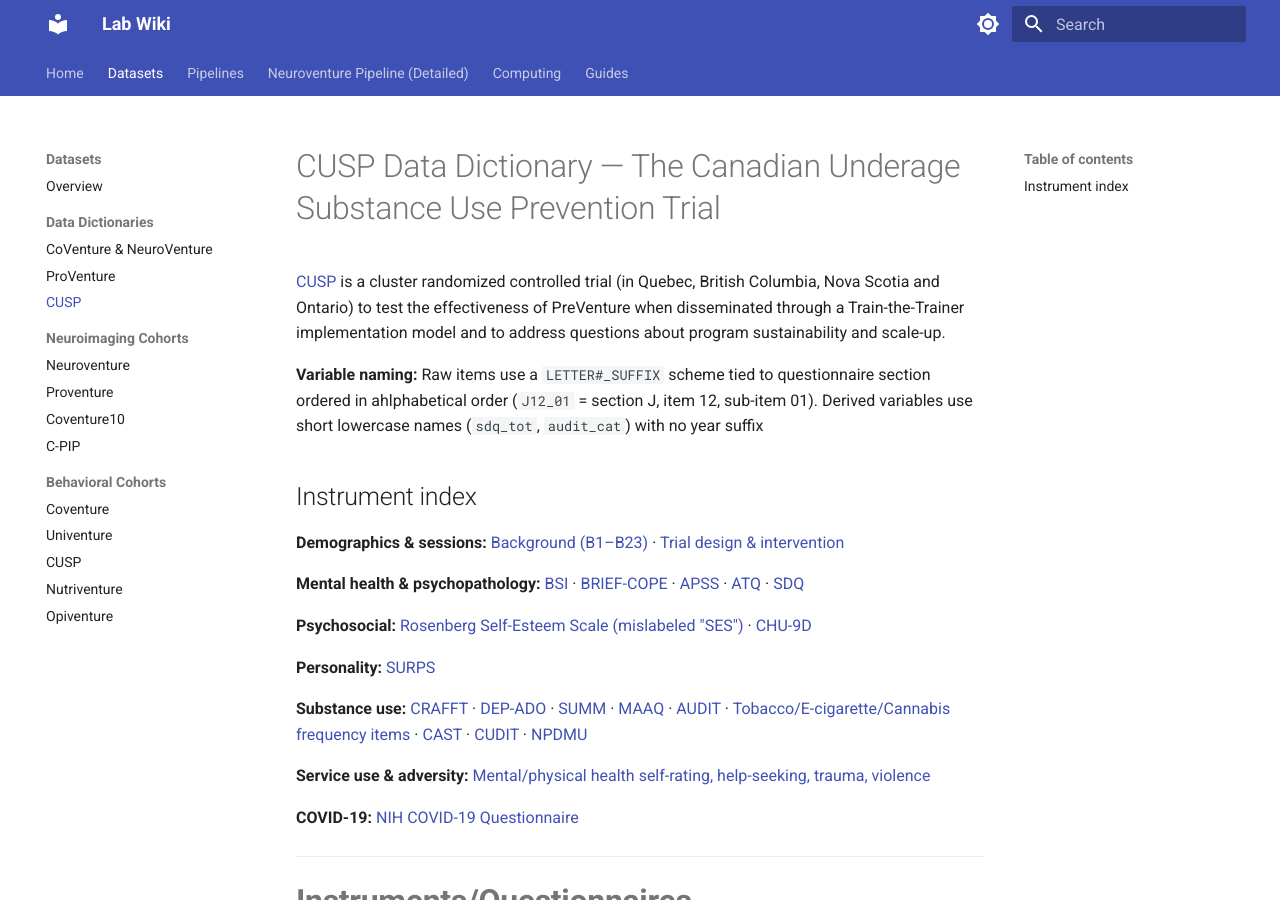
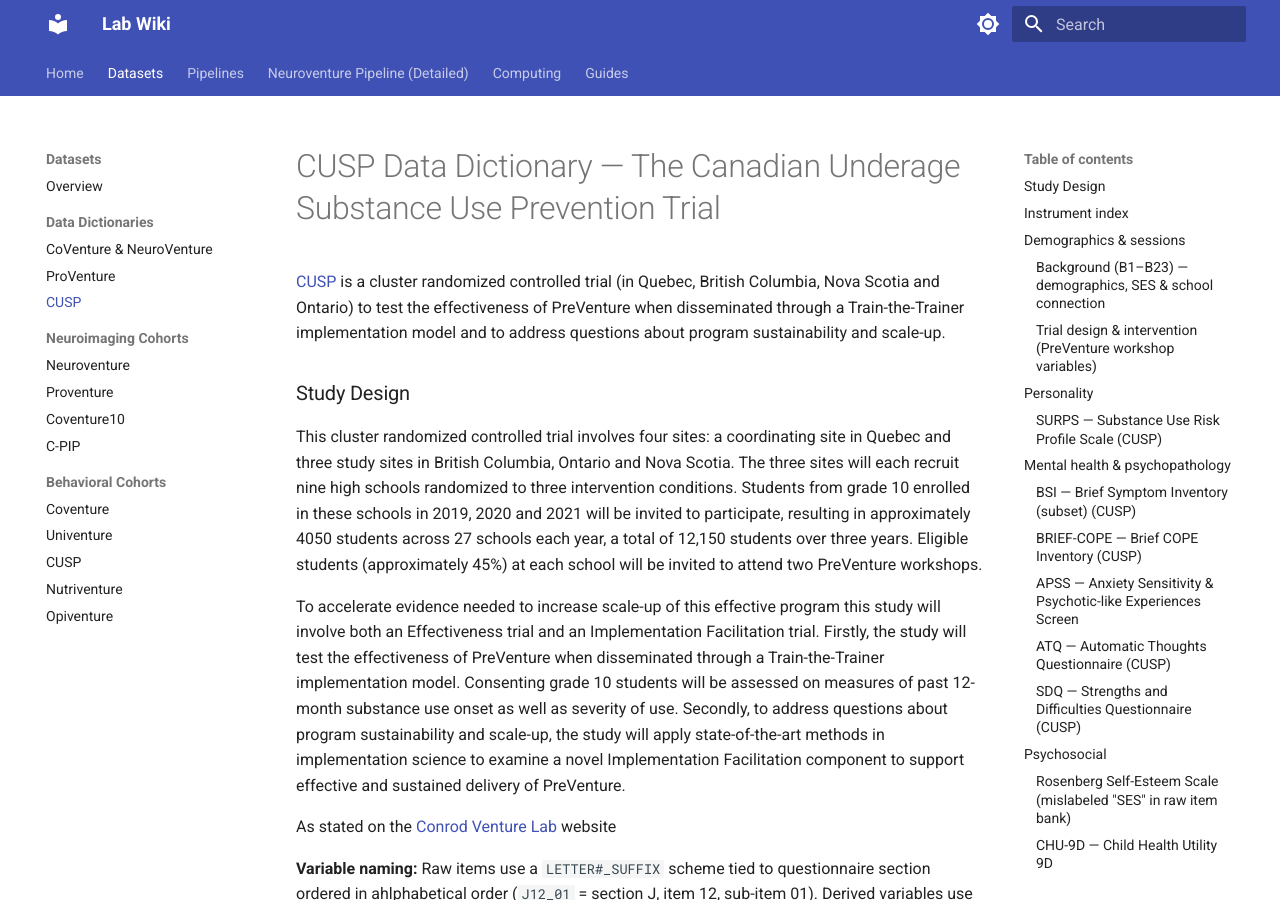
Before and after one commit to subhasriviswa/lab-wiki, an MkDocs documentation site: the page built from docs/datasets/data-dictionaries/cusp.md, in a window 1280 px wide and 900 px high. Built offline with MkDocs 1.6.1 and Material for MkDocs 9.7.7, drawn with Linux system fonts in a browser that asks for light colours.

Commit message:
Enhance CUSP data dictionary with study design section
Added study design and intervention details to CUSP data dictionary.

```diff
--- a/docs/datasets/data-dictionaries/cusp.md
+++ b/docs/datasets/data-dictionaries/cusp.md
@@ -1,5 +1,12 @@
 # CUSP Data Dictionary — The Canadian Underage Substance Use Prevention Trial
 [CUSP](https://www.conrodventurelab.com/project-pages/cusp-trial) is a cluster randomized controlled trial (in Quebec, British Columbia, Nova Scotia and Ontario) to test the effectiveness of PreVenture when disseminated through a Train-the-Trainer implementation model and to address questions about program sustainability and scale-up.
+
+###Study Design
+This cluster randomized controlled trial involves four sites: a coordinating site in Quebec and three study sites in British Columbia, Ontario and Nova Scotia. The three sites will each recruit nine high schools randomized to three intervention conditions. Students from grade 10 enrolled in these schools in 2019, 2020 and 2021 will be invited to participate, resulting in approximately 4050 students across 27 schools each year, a total of 12,150 students over three years. Eligible students (approximately 45%) at each school will be invited to attend two PreVenture workshops.
+
+To accelerate evidence needed to increase scale-up of this effective program this study will involve both an Effectiveness trial and an Implementation Facilitation trial. Firstly, the study will test the effectiveness of PreVenture when disseminated through a Train-the-Trainer implementation model. Consenting grade 10 students will be assessed on measures of past 12-month substance use onset as well as severity of use. Secondly, to address questions about program sustainability and scale-up, the study will apply state-of-the-art methods in implementation science to examine a novel Implementation Facilitation component to support effective and sustained delivery of PreVenture.
+
+As stated on the [Conrod Venture Lab](https://www.conrodventurelab.com/projets/cusp) website
 
 **Variable naming:** Raw items use a `LETTER#_SUFFIX` scheme tied to questionnaire section ordered in ahlphabetical order (`J12_01` = section J, item 12, sub-item 01). Derived variables use short lowercase names (`sdq_tot`, `audit_cat`) with no year suffix
 
@@ -20,18 +27,17 @@
 **COVID-19:** [NIH COVID-19 Questionnaire](#nih-covid-19-questionnaire)
 
 ---
-# **Instruments/Questionnaires**
 
 ## Demographics & sessions
 
-## Background (B1–B23) — demographics, SES & school connection
+### Background (B1–B23) — demographics, SES & school connection
 - **Description:** Date of birth, grade, time in Canada, ethnicity/cultural background, sex at birth, gender identity, sexual orientation, parental birthplace, household composition, caregiver education/employment, part-time work/study hours, perceived family SES, family/school/community connectedness, perceived school-standing, school marks, unexcused/illness school absences, and suspension/expulsion history.
 - **Raw items:** 26 (`B1`–`B23`, including sub-items `B4`, `B9a`–`B9d`, `B14_A`–`B14_F`)
 - **Derived variables (all baselines data dictionary):** `absent_ill`, `absent_other`, `bplace`, `caregiver_educ`, `ethn_east_asian`, `ethn_indigenous`, `ethn_south_asian`, `gender`, `immigrant_bg`, `lgbt`, `parent_bplace2`, `racialised`, `ses` , `sex`, `connection` (school/family/community connectedness composite, B14 items, 6–24)
 - **Data source:** raw items → 'Derived_Variable_Algorithm_and_Skip_Rules.xlsx', CUSP tab, Section Q2. Derived variables → 'all_baselines_data_dictionary.xlsx', Data dictionary tab, domain "Demographics & SES".
 - **Example variable:** `B4_10` = East/Southeast Asian ethnicity checkbox (recoded to `ethn_east_asian` in the derived dataset)
 
-## Trial design & intervention (PreVenture workshop variables)
+### Trial design & intervention (PreVenture workshop variables)
 - **Description:** CUSP is a trial of the **PreVenture** personality-targeted intervention. These variables track workshop assignment and attendance rather than questionnaire responses: cohort, wave, school ID, SURPS-based high-risk classification, workshop attendance (1st/2nd session), workshop cluster/ID, and treatment arm.
 - **Derived variables:** `Interventionnumber`, `attend1`, `attend2`, `attend_any`, `esample`, `high_risk`, `highrisk`, `intervention_cluster`, `intervention_id`, `intervention_num`, `surps_cat`, `treat`, plus linkage fields `Usercode`, `Y2AutoMatch`, `Y3AutoMatch`, `cohort`, `datatag`, `dob_date`, `prov`, `schoolID`, `wave`
 - **Data Source:** `all_baselines_data_dictionary.xlsx`, `Data dictionary` tab, domains `Identifiers & linkage` and `Trial design & intervention`
@@ -42,7 +48,7 @@
 
 ## Personality
 
-## `SURPS` — Substance Use Risk Profile Scale (CUSP)
+### `SURPS` — Substance Use Risk Profile Scale (CUSP)
 - **Description:** Personality risk-factor scale for substance misuse — 4 subscales: Negative Thinking, Anxiety Sensitivity, Impulsivity, Sensation Seeking. Used in CUSP to assign participants to the PreVenture workshop stream matching their highest-risk subscale.
 - **Raw items:** `A1_a`–`A1_w`
 - **Derived variables:** `surps_ax` (anxiety), `surps_im` (impulsivity), `surps_nt` (negative thinking), `surps_ss` (sensation seeking); also feeds `surps_cat`, `high_risk`, `highrisk` under Trial design above
@@ -54,13 +60,13 @@
 
 ## Mental health & psychopathology
 
-## `BSI` — Brief Symptom Inventory (subset) (CUSP)
+### `BSI` — Brief Symptom Inventory (subset) (CUSP)
 - **Description:** Past-12-month psychological symptom checklist covering depression and anxiety.
 - **Data source:** raw → 'Derived_Variable_Algorithm_and_Skip_Rules.xlsx', CUSP tab, Section Q4. Derived → 'all_baselines_data_dictionary.xlsx', Data dictionary tab, domain "Mental health & wellbeing" (BRIEF-COPE is its own domain, "Coping (Brief COPE)").
 - **Example variable:** `J8_01` = "Thoughts of ending your life."
 - **Also found in:** Coventure/NeuroVenture ([`BSI_`](behavioural_data_summary.md#bsi_--brief-symptom-inventory-subset)).
 
-## `BRIEF-COPE` — Brief COPE Inventory (CUSP)
+### `BRIEF-COPE` — Brief COPE Inventory (CUSP)
 - **Description:** Coping strategies in response to problems/stress, 14 subscales.
 - **Raw items:** `J9_01`–`J9_28`
 - **Derived variables:** `cope_acceptance`, `cope_active`, `cope_denial`, `cope_disengage`, `cope_emot_support`, `cope_humor`, `cope_instr_support`, `cope_planning`, `cope_reframe`, `cope_religion`, `cope_self_blame`, `cope_self_dist`, `cope_substance`, `cope_venting` (all 0–6)
@@ -68,7 +74,7 @@
 - **Example variable:** `J9_03` = "I've been saying to myself 'this isn't real'."
 - **Also found in:** Coventure/NeuroVenture ([`COPE_`](behavioural_data_summary.md#cope_--brief-cope-inventory)).
 
-## `APSS` — Anxiety Sensitivity & Psychotic-like Experiences Screen
+### `APSS` — Anxiety Sensitivity & Psychotic-like Experiences Screen
 - **Description:** Screens for psychotic-like experiences (thought reading, special messages, being followed/spied on).
 - **Raw items:** `J10_01`–`J10_09`
 - **Derived variables:** `apss` (total, 0–7, 0.5-point steps; higher = more)
@@ -76,7 +82,7 @@
 - **Example variable:** `J10_03` = "Have you ever thought that you were being followed or spied upon?"
 - **Also found in:** Coventure/NeuroVenture ([`PSYCHOTIC_`](behavioural_data_summary.md#psychotic_--psychotic-like-experiences-screen)) and Proventure ([`PSYCHOTIC` / `APSS-PLE`](proventure_data_dictionary.md#psychotic--apss-ple--thoughts-and-feelings-questionnaire)). Same 9-item instrument across all three studies (this is the source of the "APSS-PLE" name used in Proventure).
 
-## `ATQ` — Automatic Thoughts Questionnaire (CUSP)
+### `ATQ` — Automatic Thoughts Questionnaire (CUSP)
 - **Description:** Frequency of negative automatic thoughts.
 - **Raw items:** `J11_01`–`J11_20`
 - **Derived variables:** `atq` (total, 0–80; higher = more)
@@ -84,7 +90,7 @@
 - **Example variable:** `J11_02` = "I am worthless"
 - **Also found in:** Coventure/NeuroVenture ([`AUTO_`](behavioural_data_summary.md#auto_--automatic-thoughts-questionnaire)).
 
-## `SDQ` — Strengths and Difficulties Questionnaire (CUSP)
+### `SDQ` — Strengths and Difficulties Questionnaire (CUSP)
 - **Description:** Standard child/adolescent behavioural screening tool. 5 subscales: Emotional, Conduct, Hyperactivity, Peer, Prosocial, plus Total Difficulties.
 - **Raw items:** `J12_01`–`J12_25`
 - **Derived variables:** `sdq_conduct` (items 5,7R,12,18,22; 0–10), `sdq_emotional` (items 3,8,13,16,24; 0–10), `sdq_hyperactive` (items 2,10,15,21R,25R; 0–10), `sdq_peer` (items 6,11R,14R,19,23; 0–10), `sdq_prosocial` (items 1,4,9,17,20; 0–10), `sdq_tot` (0–40)
@@ -96,7 +102,7 @@
 
 ## Psychosocial
 
-## Rosenberg Self-Esteem Scale (mislabeled "SES" in raw item bank)
+### Rosenberg Self-Esteem Scale (mislabeled "SES" in raw item bank)
 - **Description:** Standard 10-item global self-esteem measure. note: the `CUSP` tab labels the `Scale` column as **"SES"**, it's important to note it is the **Rosenberg Self-Esteem Scale**, not a socioeconomic-status measure.
 - **Raw items:** `J13_01`–`J13_10`
 - **Derived variables:** `self_esteem` (10–40; higher = more self-esteem)
@@ -104,7 +110,7 @@
 - **Example variable:** `J13_03` = "I feel that I have a number of good qualities."
 - **Also found in:** Coventure/NeuroVenture ([`SELF_ESTEEM_`](behavioural_data_summary.md#self_esteem_--rosenberg-self-esteem-scale)).
 
-## `CHU-9D` — Child Health Utility 9D
+### `CHU-9D` — Child Health Utility 9D
 - **Description:** 9-domain child health-related quality-of-life measure (worry, sad, pain, tired, annoyed, schoolwork, sleep, daily routine, ability to join activities), rated "today."
 - **Raw items:** `I6`–`I14`
 - **Data source:** raw → 'Derived_Variable_Algorithm_and_Skip_Rules.xlsx', CUSP tab, Section Q4. Derived → 'all_baselines_data_dictionary.xlsx', Data dictionary tab, domain "Mental health & wellbeing" (BRIEF-COPE is its own domain, "Coping (Brief COPE)").
@@ -114,14 +120,14 @@
 
 ## Substance use
 
-## `CRAFFT` — Car, Relax, Alone, Forget, Friends, Trouble screen
+### `CRAFFT` — Car, Relax, Alone, Forget, Friends, Trouble screen
 - **Description:** Brief adolescent substance-use screening tool. Part A screens for any past-12-month use (alcohol, marijuana, other); Part B (asked depending on skip logic) asks 6 CRAFFT questions (riding in a car with an impaired driver, using to relax/fit in, using while alone, forgetting things, being told to cut down, getting into trouble).
 - **Raw items:** `C1A_A`–`C1A_C`, `C1B_A`–`C1B_F`
 - **Derived variables:** `crafft_score` (0–6, prorated if ≥5/6 Part B items; missing if Part A incomplete and no use reported), `crafft_pos` (positive screen, score ≥2), `crafft_partA_incomplete` (flag)
 - **Data source:** raw → 'Derived_Variable_Algorithm_and_Skip_Rules.xlsx', CUSP tab, Section Q3. Derived → 'all_baselines_data_dictionary.xlsx', Data dictionary tab, domain "Substance use".
 - **Example variable:** `C1B_C` = "Do you ever use alcohol or drugs while you are by yourself, or ALONE?"
 
-## `DEP-ADO` — DEP-ADO substance use screening (CUSP)
+### `DEP-ADO` — DEP-ADO substance use screening (CUSP)
 - **Description:** Québec adolescent alcohol/drug screening tool. Extensive substance list (alcohol, tobacco, e-cigarettes, cannabis, spice, OTC cough/cold medicine, pain killers, stimulants, sedatives, cocaine/crack, MDMA, methamphetamine, heroin, fentanyl, salvia, psilocybin/mescaline, LSD, jimson weed, mephedrone, steroids, adrenochromes, PCP, and more), asking lifetime use, age of first use, and past-12-month use per substance.
 - **Raw items:** `C2_A`–`C2_Y` lifetime-use block with paired `_specify` age-of-first-use items; `C3` access/availability; `C4_A`–`C4_K` past-12-month use block
 - **Derived variables:** `illicit_12mo` (any illicit drug use, past 12mo), `cannabis_ever`, `cannabis_12mo`, `tobacco_ever`, `tobacco_12mo`, `ecig_ever`, `ecig_12mo`
@@ -129,7 +135,7 @@
 - **Example variable:** `C2_D` = "CANNABIS (also known as weed, marijuana, pot, splif, hash...)"
 - **Also found in:** Coventure/NeuroVenture ([`DEPAPO_`](behavioural_data_summary.md#depapo_--dep-ado-substance-use-screening)) and Proventure ([`DEPADO_`](proventure_data_dictionary.md#dep-ado--dep-ado-substance-use-screening-proventure)). Same underlying DEP-ADO tool across all three studies; item sets and exact substance list differ — confirm alignment before pooling.
 
-## `SUMM` — Substance Use Motives Measure
+### `SUMM` — Substance Use Motives Measure
 - **Description:** Why participants use the substance(s) they endorsed in DEP-ADO — repeated per substance the participant reported using (alcohol block = `C5_A`, cannabis block = `C5_B`, etc.).
 - **Raw items:** `C5_A_01`–`C5_A_06` shown; repeated for each additional substance
 - **Derived variables:** `motives_alcohol` (SUMM C5_A, 0–28, missing if non-drinker past year), `motives_cannabis` (SUMM C5_B, 0–28, missing if non-user past year)
@@ -137,41 +143,41 @@
 - **Example variable:** `C5_A_04` = "Because the substance helps me cope when I'm feeling sad, down, or depressed"
 - **Similar to:** Coventure/NeuroVenture's [`DMQ_`](behavioural_data_summary.md#dmq_--drinking-motives-questionnaire) and [`CMQ_`](behavioural_data_summary.md#cmq_--cannabis-motives-questionnaire) — conceptually similar (substance-use motives) but a different, single combined measure rather than separate drinking/cannabis motives questionnaires. Not directly poolable.
 
-## `MAAQ` — Marijuana/Alcohol Abstinence Questionnaire
+### `MAAQ` — Marijuana/Alcohol Abstinence Questionnaire
 - **Description:** Reasons for *not* using a substance or for limiting use (interference with school, no desire, religious/spiritual beliefs, impaired self-control, medical/genetic condition, family disapproval, prior substance use problem, financial priorities).
 - **Raw items:** `C6_A_01`–`C6_A_08`, repeated per substance
 - **Data source:** raw → 'Derived_Variable_Algorithm_and_Skip_Rules.xlsx', CUSP tab, Section Q3
 - **Example variable:** `C6_A_06` = "My family disapproves of using substances (e.g. they get upset)"
 - **Dictionary:** Not currently reflected as a standalone derived variable in `all_baselines_data_dictionary.xlsx` — check the `Syntax`/`SKIP` tabs of the derived-variable workbook if you need the scoring rule.
 
-## `AUDIT` — Alcohol Use Disorders Identification Test
+### `AUDIT` — Alcohol Use Disorders Identification Test
 - **Description:** Standard alcohol-use screening tool covering consumption frequency/quantity, dependence symptoms, and alcohol-related harms.
 - **Raw items:** `D2_01`–`D2_09`
 - **Derived variables:** `audit` (total, 0–40, prorated if ≥8/10 items), `audit_8plus` (flag, ≥8 = hazardous/harmful use), `audit_cat` (0=low 0–7; 1=hazardous 8–14; 2=harmful/dependent 15+)
 - **Data source:** raw → 'Derived_Variable_Algorithm_and_Skip_Rules.xlsx', CUSP tab, Section Q3. Derived → 'all_baselines_data_dictionary.xlsx', Data dictionary tab, domain "Substance use".
 - **Example variable:** `D2_01` = "How often do you have four (4) or more drinks on one occasion?"
 
-## Tobacco / E-cigarette / Cannabis frequency & quitting items
+### Tobacco / E-cigarette / Cannabis frequency & quitting items
 - **Description:** Standalone frequency and quit-attempt items for tobacco cigarettes (`E1`, `E3`), e-cigarettes (`F1`, `F3`), and cannabis method/type of use (`G1`, `G2`) — not part of a named standardized scale.
 - **Derived variables:** feed into `binge`, `binge_freq`, `binge_monthly`, `cannabis_freq`, `cannabis_dab`, `dab_group` in the derived dataset
 - **Data source:** raw → 'Derived_Variable_Algorithm_and_Skip_Rules.xlsx', CUSP tab, Section Q3. Derived → 'all_baselines_data_dictionary.xlsx', Data dictionary tab, domain "Substance use".
 - **Example variable:** `G1` = "In the LAST 12 MONTHS, how have you used cannabis? (Choose ALL that apply)" — feeds `cannabis_dab`/`dab_group`
 
-## `CAST` — Cannabis Abuse Screening Test
+### `CAST` — Cannabis Abuse Screening Test
 - **Description:** Cannabis-specific problem-use screening (using alone, memory problems, being told to cut down by friends/family, among other items).
 - **Raw items:** `G4_02`–`G4_06`
 - **Derived variables:** `cast` (0–24; 0 if no past-12mo use), `cast_risk` (0=low <3; 1=moderate 3–6; 2=high 7+)
 - **Data source:** raw → 'Derived_Variable_Algorithm_and_Skip_Rules.xlsx', CUSP tab, Section Q3. Derived → 'all_baselines_data_dictionary.xlsx', Data dictionary tab, domain "Substance use".
 - **Example variable:** `G4_03` = "Have you had memory problems when you smoked cannabis?"
 
-## `CUDIT` — Cannabis Use Disorders Identification Test
+### `CUDIT` — Cannabis Use Disorders Identification Test
 - **Description:** Cannabis dependence/problem-use screening (failing role obligations, time spent obtaining/using, memory/concentration problems while using).
 - **Raw items**: `G4_08`–`G4_10`
 - **Derived variables:** `cudit_7` (7-item score as asked in CUSP, 0–28, prorated if ≥6/7 items), `cudit_8` (8-item score, substituting Q2 with Q1, 0–32), `cudit_8plus` (flag, ≥8 = hazardous use), `cudit_12plus` (flag, ≥12 = possible cannabis use disorder)
 - **Data source:** raw → 'Derived_Variable_Algorithm_and_Skip_Rules.xlsx', CUSP tab, Section Q3 (Cannabis subsection). Also has its own dedicated CUDIT tab in that same workbook, with full scoring syntax. Derived → 'all_baselines_data_dictionary.xlsx', Data dictionary tab, domain "Substance use".
 - **Example variable:** `G4_09` = "How often have you devoted a great deal of your time to getting, using, or recovering from cannabis?"
 
-## `NPDMU` — Non-Prescription Drug Misuse
+### `NPDMU` — Non-Prescription Drug Misuse
 - **Description:** Misuse of prescription/non-prescription drugs — pain killers, sedatives/tranquilizers, stimulants — covering reasons for use, harms, and quit attempts.
 - **Raw items:** `H1_01`–`H1_08`
 - **Derived variables:** `npdmu` (any non-prescription drug use, past 12mo)
@@ -182,7 +188,7 @@
 
 ## Service use & adversity
 
-## Mental/physical health self-rating, help-seeking, trauma, violence
+### Mental/physical health self-rating, help-seeking, trauma, violence
 - **Description:** Single-item self-ratings and service-use questions: self-rated physical health, self-rated mental/emotional health, sleep hours, long-term disability/illness, professional mental-health help-seeking (frequency), crisis helpline use (phone/text/web), prescribed psychiatric medication (ADHD/anxiety/depression), unmet mental-health need, lifetime traumatic/negative event exposure, and perceived exposure to violence.
 - **Raw items:** `I1`–`I3`, `J1`–`J7`
 - **Derived variables:** `srph`, `srmh`, `low_srmh`, `sleep_hours`, `helpseeking_any`, `helpseeking_freq`, `helpline_any`, `helpline_phone`, `helpline_text`, `helpline_web`, `meds_any`, `meds_adhd`, `meds_anxiety`, `meds_depression`, `unmet_need`, `trauma`, `violence_exp`, `violence_agree`
@@ -193,7 +199,7 @@
 
 ## COVID-19
 
-## NIH COVID-19 Questionnaire
+### NIH COVID-19 Questionnaire
 - **Description:** COVID-19 infection history, pandemic impact on schooling and social connection, coping strategies used during the pandemic, life-satisfaction during the pandemic, and a trauma/stress-response item set (sleep difficulty, being easily startled, anger outbursts, avoidance of COVID-related thoughts/information, distressing dreams).
 - **Raw items:** `K1`, `L2`, `L5`–`L9_9`
 - **Data source:** `Derived_Variable_Algorithm_and_Skip_Rules.xlsx`, `CUSP` tab, Section `Q5`
```
